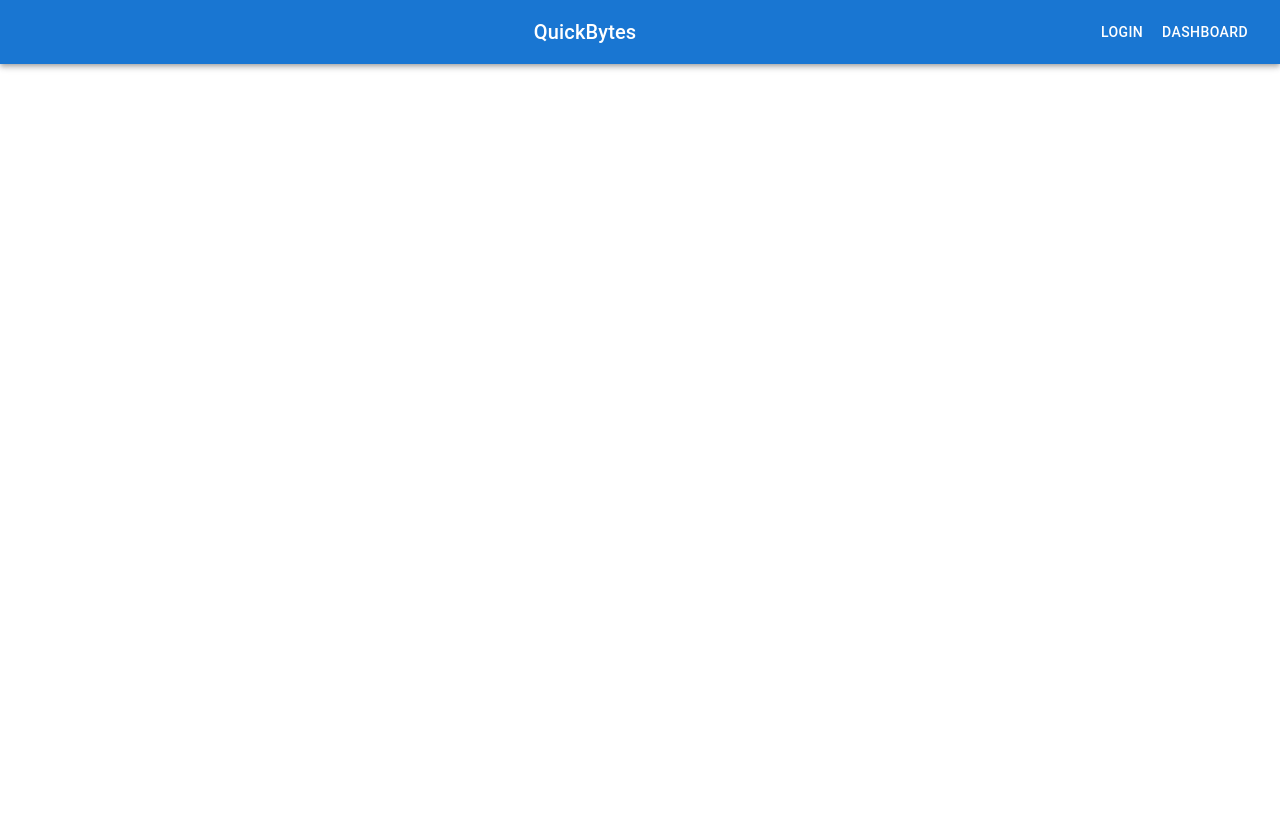
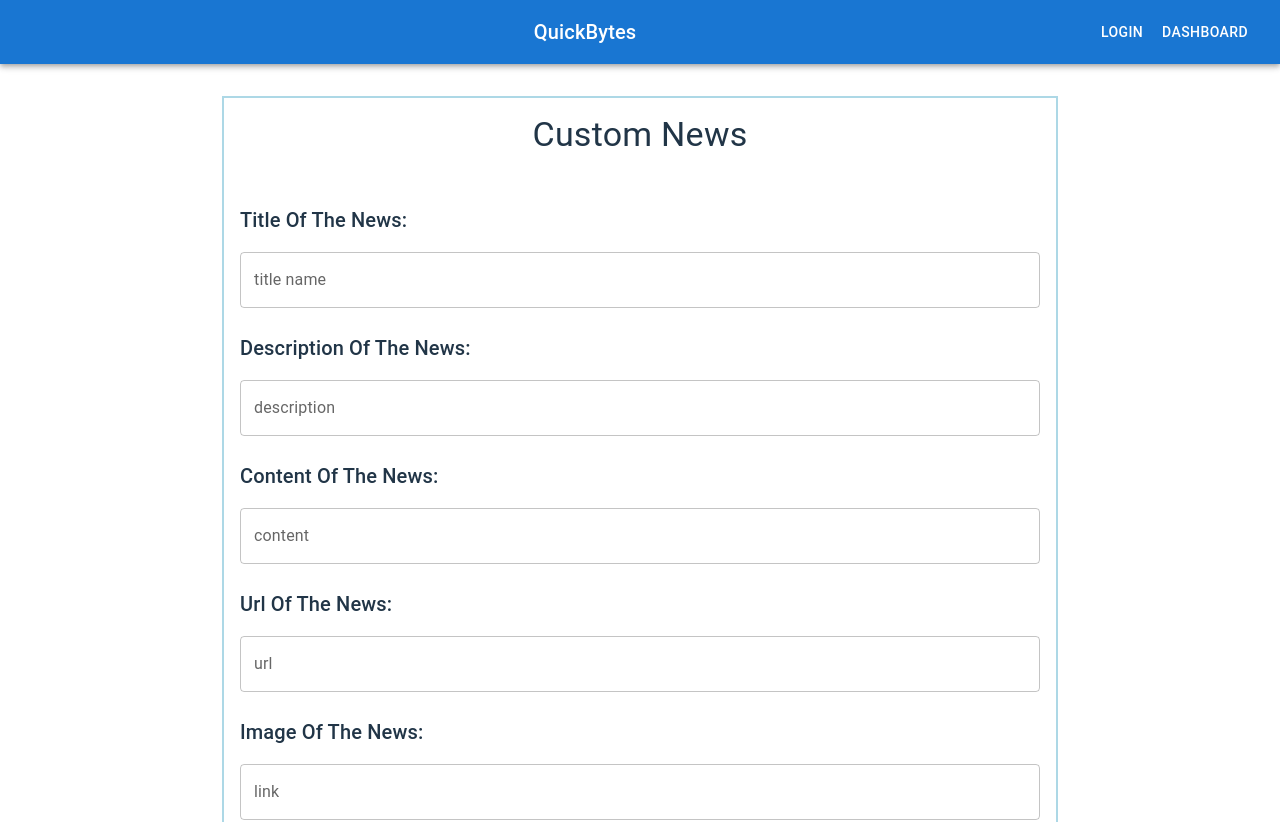
Before and after one commit to Irine-Theresa-Antony/QuickBytes, a React (Vite) app: page /c in a window 1280 px wide. Shown: the top 822 px of the page. Before the commit the page ends 800 px from the top, so only its background shows below. Built offline with nearby package versions, Linux system fonts and the light colour scheme; some icons are missing.

Commit message:
Custom to dev

```diff
--- a/src/App.jsx
+++ b/src/App.jsx
@@ -2,22 +2,12 @@ import { useState } from 'react'
 import reactLogo from './assets/react.svg'
 import viteLogo from '/vite.svg'
 import './App.css'
-
 import Admin from './components/Admin'
-
-
 import Navbar from './components/Navbar'
 import { Route, Routes } from 'react-router-dom'
 import Display from './components/Display'
-
-
-
-
 import DashboardPage from './components/DashboardPage'
 import Custom from './components/Custom'
-
-
-
 
 
 function App() {
@@ -32,7 +22,7 @@ function App() {
      <Route path='/' element={<Display/>}></Route>
      <Route path='/r' element={<DashboardPage/>}></Route>
      <Route path='/admin' element={<Admin/>}></Route>
-     <Route path='/custom' element={<Custom/>}></Route>
+     <Route path='/c' element={<Custom/>}></Route>
      </Routes>
 
 
--- a/src/Components/Custom.jsx
+++ b/src/Components/Custom.jsx
@@ -2,7 +2,7 @@ import { Box, Button, TextField, Typography } from '@mui/material'
 import React, { useState } from 'react'
 
 const Custom = () => {
-    var [input, setinput]=useState({title:"",description:"",content:"",url:"",link:"",datetime:"",name:""});
+    var [input, setinput]=useState({title:"",des:"",content:"",url:"",link:"",datetime:"",name:""});
 
     const inputhandler=(e)=>{
           setinput({...input,[e.target.name]:e.target.value});
@@ -38,7 +38,7 @@ const Custom = () => {
     <Typography variant='h6' sx={{  textAlign: 'left' }}>Description Of The News:</Typography>
 
 
-    <TextField variant='outlined' label='description' fullWidth sx={{ mt: 2 }} onChange={inputhandler} name='description' value={input.description} ></TextField>
+    <TextField variant='outlined' label='description' fullWidth sx={{ mt: 2 }} onChange={inputhandler} name='des' value={input.des} ></TextField>
     <br/><br/>
     <Typography variant='h6' sx={{  textAlign: 'left' }}>Content Of The News:</Typography>
 
```
